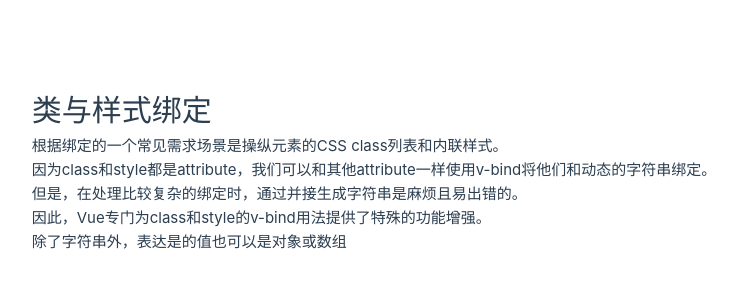
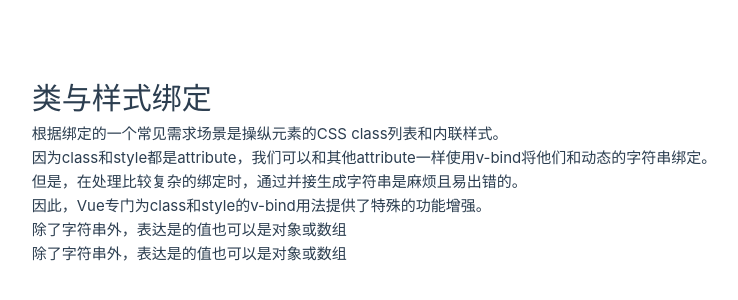
Before and after one commit to ShenlongDev/vue_xx, a Vue app: page / in a window 1280 px wide. Shown: the part 230-530 px from the top of the page, without its empty margins (266-1004 px from the left). Built offline with nearby package versions, Linux system fonts and the light colour scheme.

Commit message:
confirm git status

```diff
--- a/src/MyApp.vue
+++ b/src/MyApp.vue
@@ -7,6 +7,7 @@
   <p>但是，在处理比较复杂的绑定时，通过并接生成字符串是麻烦且易出错的。</p>
   <p>因此，Vue专门为class和style的v-bind用法提供了特殊的功能增强。</p>
   <p>除了字符串外，表达是的值也可以是对象或数组</p>
+  <p>除了字符串外，表达是的值也可以是对象或数组</p>
 </template>
 
 <style scoped></style>
```
